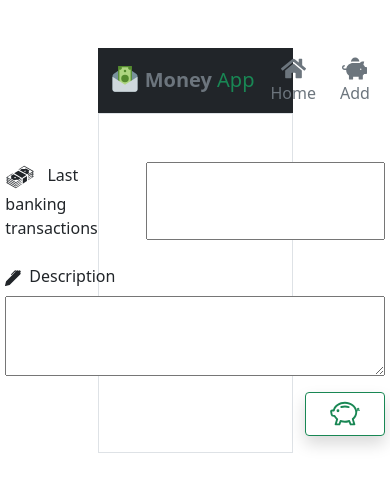
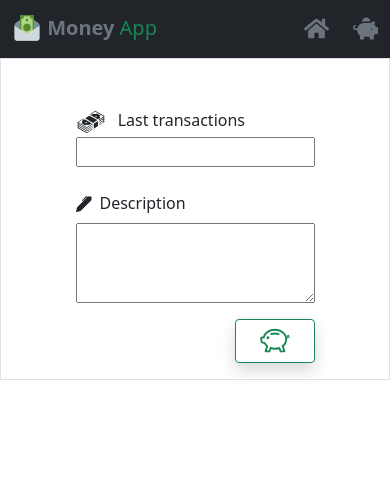
Before and after one commit to Samuel-Marien/moneyapp, a Next.js app: page /newData in a window 390 px wide. Shown: the top 492 px of the page. Built offline with nearby package versions, Linux system fonts and the light colour scheme.

Commit message:
chore: add responsive

```diff
--- a/components/displayer/index.js
+++ b/components/displayer/index.js
@@ -60,12 +60,11 @@ const Displayer = () => {
   const { resetDatas } = useContext(Context)
 
   return (
-    <Container className="w-50 ">
+    <Container className="col-12 col-sm-6">
       <div className="row">
         <div className="col border p-2">Incoming</div>
         <div className="col border p-2">Outgoing</div>
       </div>
-
       <IncomeDisplayer data={state} />
       <div className="row">
         <div className="col border p-2 text-success fw-bolder d-flex justify-content-end">
@@ -94,7 +93,6 @@ const Displayer = () => {
               <FaEraser size={30} />
             </Button>
           </OverlayTrigger>
-
           {positiveValue + negativeValue <= 0 ? (
             <div className="text-danger">
               <span className="text-black">Result :</span>{' '}
--- a/components/form/index.js
+++ b/components/form/index.js
@@ -47,12 +47,12 @@ const MyForm = () => {
       }}
     >
       {(formik) => (
-        <Container className="pt-5 d-flex justify-content-center border w-50">
+        <Container className="col-12 col-md-6 pt-5 d-flex justify-content-center border">
           <form className="d-flex flex-column" onSubmit={formik.handleSubmit}>
-            <div className="d-flex justify-content-between">
+            <div className="d-flex flex-column flex-sm-row justify-content-between">
               <label htmlFor="newData" className="me-5">
                 <GiMoneyStack size={30} />
-                <span className="ms-2"> Last banking transactions</span>
+                <span className="ms-2"> Last transactions</span>
               </label>
               <input
                 id="newData"
--- a/components/navbar/index.js
+++ b/components/navbar/index.js
@@ -10,7 +10,7 @@ import { FaPiggyBank, FaHome } from 'react-icons/fa'
 
 const MyNavbar = () => {
   return (
-    <Container className="mt-5 w-50 p-0">
+    <Container className="col-12 col-sm-6 mt-0 mt-sm-5 p-0">
       <Navbar bg="dark" variant="dark">
         <Container>
           <Navbar.Brand>
@@ -25,13 +25,13 @@ const MyNavbar = () => {
             <Link href="/">
               <a className="text-secondary text-decoration-none me-4 d-flex flex-column align-items-center">
                 <FaHome size={25} />
-                <span className="text-sm">Home</span>
+                <span className="text-sm d-none d-sm-block">Home</span>
               </a>
             </Link>
             <Link href="/newData">
               <a className="text-secondary text-decoration-none d-flex flex-column align-items-center">
                 <FaPiggyBank size={25} />
-                <span>Add</span>
+                <span className="d-none d-sm-block">Add</span>
               </a>
             </Link>
           </Nav>
--- a/package.json
+++ b/package.json
@@ -9,6 +9,7 @@
   },
   "dependencies": {
     "bootstrap": "^5.1.3",
+    "classnames": "^2.3.1",
     "formik": "^2.2.9",
     "next": "12.0.8",
     "react": "17.0.2",
```
Also changed, not shown: 1 other file (tests, documents, lock files or other folders).
